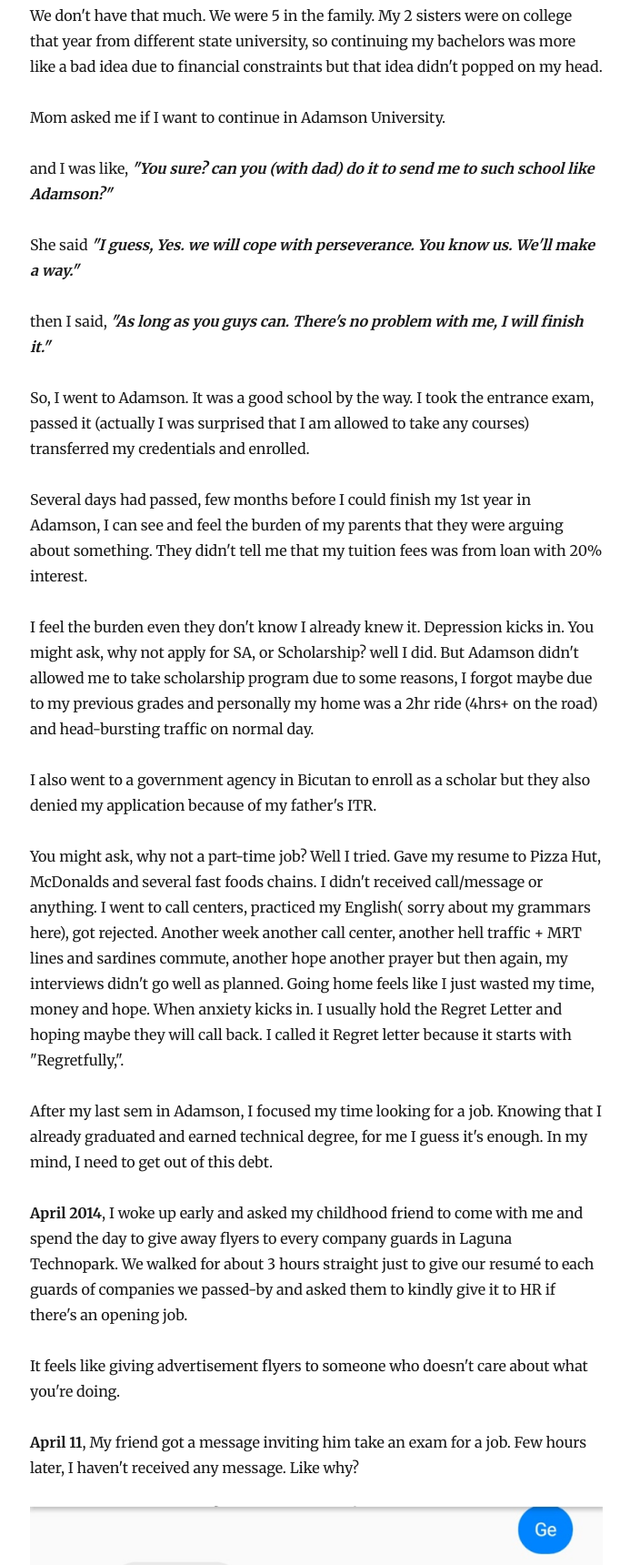
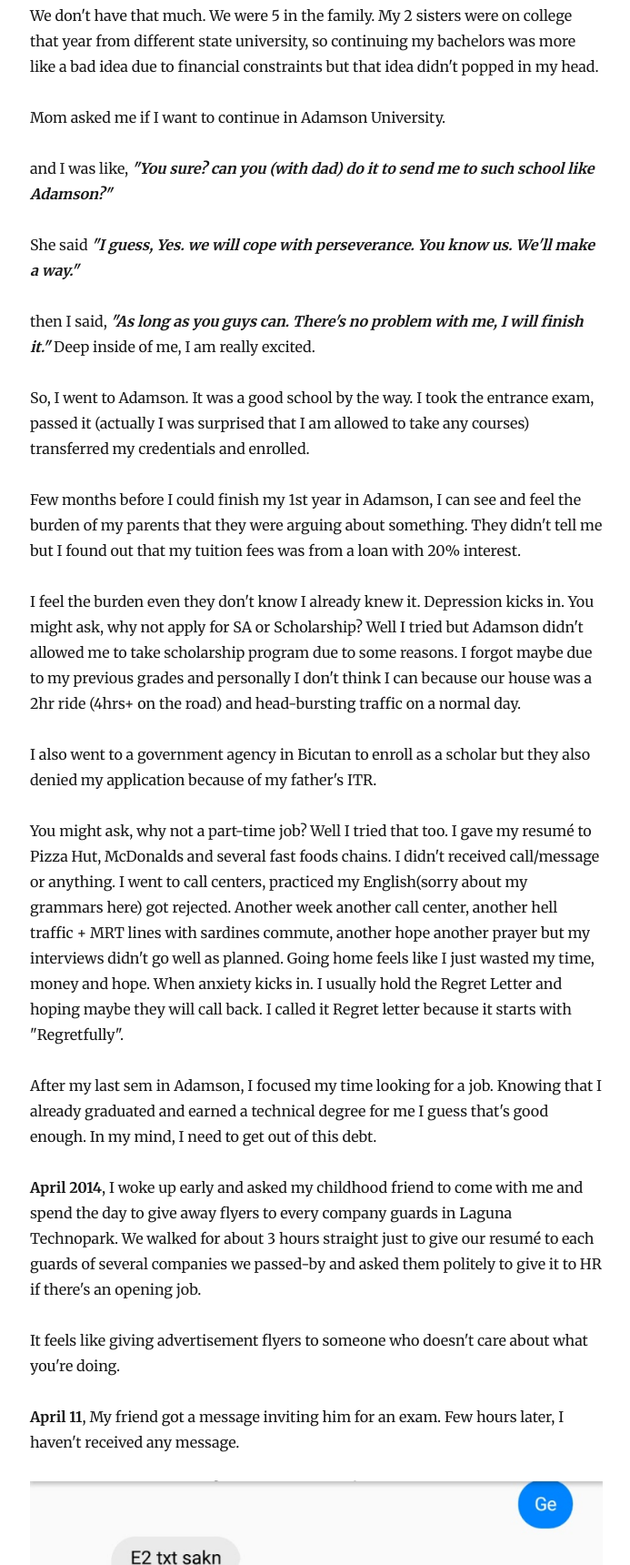
Before and after one commit to kmocorro/kevinmocorro.com, a Gatsby site: page /do-not-lose-hope/ in a window 1280 px wide. Shown: the part 538-2258 px from the top of the page at 91% size, without its empty margins (292-985 px from the left). Built offline with nearby package versions, Linux system fonts and the light colour scheme; Gatsby itself is replaced by a stand-in of ours; some packages are replaced by stand-ins of ours.

Commit message:
update blog

```diff
--- a/content/blog/do-not-lose-hope/index.md
+++ b/content/blog/do-not-lose-hope/index.md
@@ -10,7 +10,7 @@ Exactly 6 years ago, I graduated from a state university in Philippines which I
 
 I really want to know more about computers maybe because I was so fascinated about how this thing works. It feels good to see computers and I even don't mind to be called ***computer addict***. I don't know why but every time I see it, it's fun and makes me feel really excited!
 
-We don't have that much. We were 5 in the family. My 2 sisters were on college that year from different state university, so continuing my bachelors was more like a bad idea due to financial constraints but that idea didn't popped on my head.
+We don't have that much. We were 5 in the family. My 2 sisters were on college that year from different state university, so continuing my bachelors was more like a bad idea due to financial constraints but that idea didn't popped in my head.
 
 Mom asked me if I want to continue in Adamson University.
 
@@ -18,25 +18,25 @@ and I was like, ***"You sure? can you (with dad) do it to send me to such school
 
 She said ***"I guess, Yes. we will cope with perseverance. You know us. We'll make a way."***
 
-then I said, ***"As long as you guys can. There's no problem with me, I will finish it."***
+then I said, ***"As long as you guys can. There's no problem with me, I will finish it."*** Deep inside of me, I am really excited.
 
 So, I went to Adamson. It was a good school by the way. I took the entrance exam, passed it (actually I was surprised that I am allowed to take any courses) transferred my credentials and enrolled.
 
-Several days had passed, few months before I could finish my 1st year in Adamson, I can see and feel the burden of my parents that they were arguing about something. They didn't tell me that my tuition fees was from loan with 20% interest.
+Few months before I could finish my 1st year in Adamson, I can see and feel the burden of my parents that they were arguing about something. They didn't tell me but I found out that my tuition fees was from a loan with 20% interest.
 
-I feel the burden even they don't know I already knew it. Depression kicks in. You might ask, why not apply for SA, or Scholarship? well I did. But Adamson didn't allowed me to take scholarship program due to some reasons, I forgot maybe due to my previous grades and personally my home was a 2hr ride (4hrs+ on the road) and head-bursting traffic on normal day.
+I feel the burden even they don't know I already knew it. Depression kicks in. You might ask, why not apply for SA or Scholarship? Well I tried but Adamson didn't allowed me to take scholarship program due to some reasons. I forgot maybe due to my previous grades and personally I don't think I can because our house was a 2hr ride (4hrs+ on the road) and head-bursting traffic on a normal day.
 
 I also went to a government agency in Bicutan to enroll as a scholar but they also denied my application  because of my father's ITR.
 
-You might ask, why not a part-time job? Well I tried. Gave my resume to Pizza Hut, McDonalds and several fast foods chains. I didn't received call/message or anything. I went to call centers, practiced my English( sorry about my grammars here), got rejected. Another week another call center, another hell traffic + MRT lines and sardines commute, another hope another prayer but then again, my interviews didn't go well as planned. Going home feels like I just wasted my time, money and hope. When anxiety kicks in. I usually hold the Regret Letter and hoping maybe they will call back. I called it Regret letter because it starts with "Regretfully,".
+You might ask, why not a part-time job? Well I tried that too. I gave my resumé to Pizza Hut, McDonalds and several fast foods chains. I didn't received call/message or anything. I went to call centers, practiced my English(sorry about my grammars here) got rejected. Another week another call center, another hell traffic + MRT lines with sardines commute, another hope another prayer but my interviews didn't go well as planned. Going home feels like I just wasted my time, money and hope. When anxiety kicks in. I usually hold the Regret Letter and hoping maybe they will call back. I called it Regret letter because it starts with "Regretfully".
 
-After my last sem in Adamson, I focused my time looking for a job. Knowing that I already graduated and earned technical degree, for me I guess it's enough. In my mind, I need to get out of this debt.
+After my last sem in Adamson, I focused my time looking for a job. Knowing that I already graduated and earned a technical degree for me I guess that's good enough. In my mind, I need to get out of this debt.
 
-**April 2014**, I woke up early and asked my childhood friend to come with me and spend the day to give away flyers to every company guards in Laguna Technopark. We walked for about 3 hours straight just to give our resumé to each guards of companies we passed-by and asked them to kindly give it to HR if there's an opening job.
+**April 2014**, I woke up early and asked my childhood friend to come with me and spend the day to give away flyers to every company guards in Laguna Technopark. We walked for about 3 hours straight just to give our resumé to each guards of several companies we passed-by and asked them politely to give it to HR if there's an opening job.
 
 It feels like giving advertisement flyers to someone who doesn't care about what you're doing.
 
-**April 11**, My friend got a message inviting him take an exam for a job. Few hours later, I haven't received any message. Like why?
+**April 11**, My friend got a message inviting him for an exam. Few hours later, I haven't received any message.
 
 ![Invitation Message](./txtmessage.png)
 
@@ -68,7 +68,7 @@ Being excited and nervous I can feel my hands shaking and my eyes with tears but
 
 On that day, I can't wait to go home and tell everything to Mom.
 
-...from there, a lot of things I never thought will happen to me and the rest is history.
+...from there, a lot of things happened which I thought would never happen to me and the rest is history.
 
 Paid the loans, gave my parents a vacation trip 2x and contributed for the house renovation. It's almost my 5th year anniversary. I got promoted twice and my manager allowed me to continue my dream coure, BS in Computer Engineering.
 
--- a/src/templates/blog-post.js
+++ b/src/templates/blog-post.js
@@ -35,7 +35,6 @@ class BlogPostTemplate extends React.Component {
             marginBottom: rhythm(1),
           }}
         />
-        <Bio />
 
         <ul
           style={{
@@ -48,19 +47,21 @@ class BlogPostTemplate extends React.Component {
         >
           <li>
             {previous && (
-              <Link to={previous.fields.slug} rel="prev">
+              <Link to={previous.fields.slug} rel="prev" style={{ color: '#c30042' }} >
                 ← {previous.frontmatter.title}
               </Link>
             )}
           </li>
           <li>
             {next && (
-              <Link to={next.fields.slug} rel="next">
+              <Link to={next.fields.slug} rel="next" style={{ color: '#c30042' }} >
                 {next.frontmatter.title} →
               </Link>
             )}
           </li>
         </ul>
+
+        <Bio />
       </Layout>
     )
   }
```
